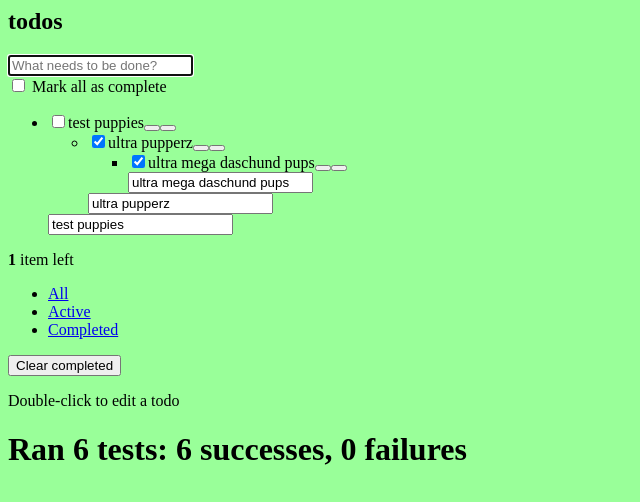
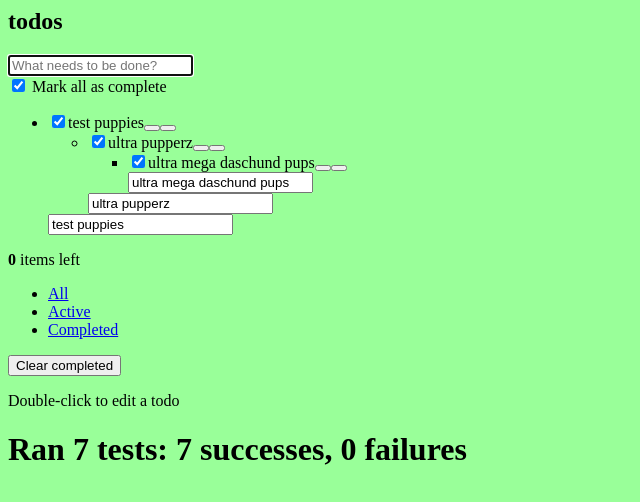
Before and after one commit to daveyoon64/nestedTodos, a website: page tests/nestedTodosTest.html in a window 1280 px wide. Both pictures are taken after a click on the checkbox 58 px from the left and 121 px from the top of the page. Shown: the full height of the page, 0-640 px from the left. Drawn offline with Linux system fonts and the light colour scheme.

Commit message:
Fixed problem with subtasks inheriting completed property

```diff
--- a/public/js/app.js
+++ b/public/js/app.js
@@ -4,28 +4,16 @@ var ENTER_KEY = 13;
 var ESCAPE_KEY = 27;
 var filter = "";
 var todos = store('todos-jquery');
+var idToParentLookup = {};
 var todoTemplateEl = document.getElementById('todo-template');
 var footerTemplateEl = document.getElementById('footer-template');
 
 // Bugs I've found
 // 1. You can press the add subtask button indefinitely SOLVED
-// 2. Clicking a child to complete will not register in the "completed" filter
-//    - if parent todo, it only show the parent todo
-//    - this will also break the footer, highlighting
-//    1. Add two levels of subtasks
-//    2. Toggle the innermost child as complete
-//    3. Click on completed
-//    app.js:178 Uncaught TypeError: Cannot read property 'childNodes' of null
-//    - how I understand the problem is that the child tasks do not update there completed property
-//    - dave               <---- clicked as completed, all children should have completed as true
-//      -dave
-//        -dave
-//          -dave
-//    - Problem: the todos list is first filtered using getFilteredTodos... so I need to solve
-//      that as well as the child reflecting the completed property of it's parent
+// 2. Clicking a child to complete will not register in the "completed" filter SOLVED
 // 3. Deleting a todo (besides parent) with a subtask will cause an error SOLVED
 // 4. When I double-click to edit a todo, all child subtasks disappear
-
+// 5. When in edit mode, i can double-click again for another edit window
 //
 // utility functions
 //
@@ -182,11 +170,18 @@ function render() {
     newEditInput.setAttribute("value", todo.title);
     newLi.append(newEditInput);
 
+    // add to the idToParentLookup object
+    idToParentLookup[todo.id] = todo.parent;
+
     // logic to choose where to add the subtask
     if (todo.isSubtask === true) {
       var el = document.querySelector(`[data-id="${todo.parent}"]`);
-      var subtaskUL = el.childNodes[0].childNodes[4];
-      subtaskUL.appendChild(newLi);
+      if (el !== null) {
+        var subtaskUL = el.childNodes[0].childNodes[4];
+        subtaskUL.appendChild(newLi);
+      } else {
+        todoList.append(newLi);
+      }
     } else {
       todoList.append(newLi);
     }
@@ -254,33 +249,19 @@ function checkTodoListForOrphans() {
   }
 }
 
-function checkChildrenForCompleted() {
-  // loop through todos
-  //   if todo has a parent
-  //     assign parent's completed to todo's completed
-  for (var i = 0; i < todos.length; i++) {
+function checkChildrenForCompleted(start) {
+  // The start arg ensures that subtasks inherit correct completed property
+  // by starting after the dispatched event in toggle(e)
+  if (todos[start + 1] === undefined) { return; }
+  for (var i = start + 1; i < todos.length; i++) {
     var parentId = todos[i].parent;
-    // doesn't work, doesn't get actual parent's completed property
-    // var parentCompletedProp = todos[i].completed;
 
-    var parentCompletedProp = todos.filter(function(todo) {
+    // finds the todo, whose id matches the parentId
+    var foundParent = todos.filter(function(todo) {
       return todo.id === parentId;
     })
-
-    // TODO: START HERE SATURDAY
-    // SOMETHING IS WRONG HERE....
-    // MY initial thought of all completed property being a copy of it's parent
-    // doesn't quite make sense, in fact, if i select a subtask to be true, even if
-    // the parent is false, the subtask will be false, because of my assumption
-    console.log(parentCompletedProp);
-    // search todos for parentId
-    if (parentId !== null) {
-      for (var j = 0; j < todos.length; j++) {
-        if (todos[j].parent === parentId) {
-          // assign the parent's completed property to child
-          todos[j].completed = parentCompletedProp[0].completed;
-        }
-      }
+    if (foundParent) {
+      todos[i].completed = foundParent[0].completed;
     }
   }
 }
@@ -347,8 +328,6 @@ function getActiveTodos() {
   });
 }
 function getCompletedTodos() {
-  debugger;
-  checkChildrenForCompleted();
   return todos.filter(function (todo) {
     return todo.completed;
   });
@@ -391,6 +370,7 @@ function create(e) {
 function toggle(e) {
   var i = indexFromEl(e.target);
   todos[i].completed = !todos[i].completed;
+  checkChildrenForCompleted(i);
   render();
 }
 function edit(e) {
--- a/tests/nestedTodosTest.html
+++ b/tests/nestedTodosTest.html
@@ -1,7 +1,6 @@
 <script src="../simpletest.js"></script>
 <script src="../public/js/app.js"></script>
 
-<!doctype html>
 <html lang="en" data-framework="jquery">
 	<head>
 		<meta charset="utf-8">
@@ -28,8 +27,14 @@
 	</body>
 </html>
 
-
 <script>
+var dummyEvent = {
+    target: {
+      value: 'test robots',
+      closest: 'dave',
+    },
+    which: 13,
+  }
 tests({
   'it should not plularize a string if there is only one': function() {
     var test = pluralize(1, 'rat');
@@ -37,24 +42,12 @@ tests({
   },
   'it should be able to add a todo': function() {
     todos = [];
-    var dummyEvent = {
-      target: {
-        value: 'test robots',
-      },
-      which: 13,
-    }
     create(dummyEvent);
     eq(todos.length, 1);
   },
   'it should be able to create a subtask beneath a parent todo': function() {
     todos = [];
-    var dummyEvent = {
-      target: {
-        value: 'test robots',
-        closest: 'dave',
-      },
-      which: 13,
-    }
+
     var dummySubtaskEvent = {
       target: {
         value: 'ultra robots',
@@ -68,6 +61,7 @@ tests({
       },
       which: 13,
     }
+    dummyEvent.target.value = 'crummy bot';
     create(dummyEvent);
     var testParent = todos[0].id;
     createsubtask(dummySubtaskEvent);
@@ -132,7 +126,7 @@ tests({
     destroy(dummyEvent);
     eq(todos.length, 1);
   },
-  'if a task is marked as completed, all of its children should be marked as completed': function() {
+  'if a task is marked as completed, it should mark all its children as completed': function() {
     todos = [];
     var dummyEvent = {
       target: {
@@ -169,7 +163,7 @@ tests({
     createsubtask(dummySubtaskEvent);
     // set the parent todo's completed to true
     todos[0].completed = true;
-    getCompletedTodos();
+    checkChildrenForCompleted(0);
     var completedCount = 0;
     for (var i = 0; i < todos.length; i++) {
       if (todos[i].completed === true) {
@@ -178,5 +172,51 @@ tests({
     }
     eq(completedCount, 3);
   },
+  'if a subtasktask is marked as completed, it should marks all of its children as complete': function() {
+    todos = [];
+    var dummyEvent = {
+      target: {
+        value: 'test puppies',
+        closest: function(e) {
+          return {
+            dataset: {
+              id: testParent,
+            }
+          }
+        }
+      },
+      which: 13,
+    }
+    var dummySubtaskEvent = {
+      target: {
+        value: 'ultra pupperz',
+        closest: function(e) {
+          return {
+            getAttribute: function(id) {
+              return testParent;
+            }
+          }
+        }
+      },
+      which: 13,
+    }
+    // create four tasks. task1 -> task2(child of 1) -> task3(child of 2)
+    create(dummyEvent);
+    var testParent = todos[0].id;
+    createsubtask(dummySubtaskEvent);
+    testParent = todos[1].id;
+    dummySubtaskEvent.target.value = 'ultra mega daschund pups';
+    createsubtask(dummySubtaskEvent);
+    // set the parent todo's completed to true
+    todos[1].completed = true;
+    checkChildrenForCompleted(1)
+    var completedCount = 0;
+    for (var i = 0; i < todos.length; i++) {
+      if (todos[i].completed === true) {
+        completedCount++;
+      }
+    }
+    eq(completedCount, 2);
+  },
 });
 </script>
```
